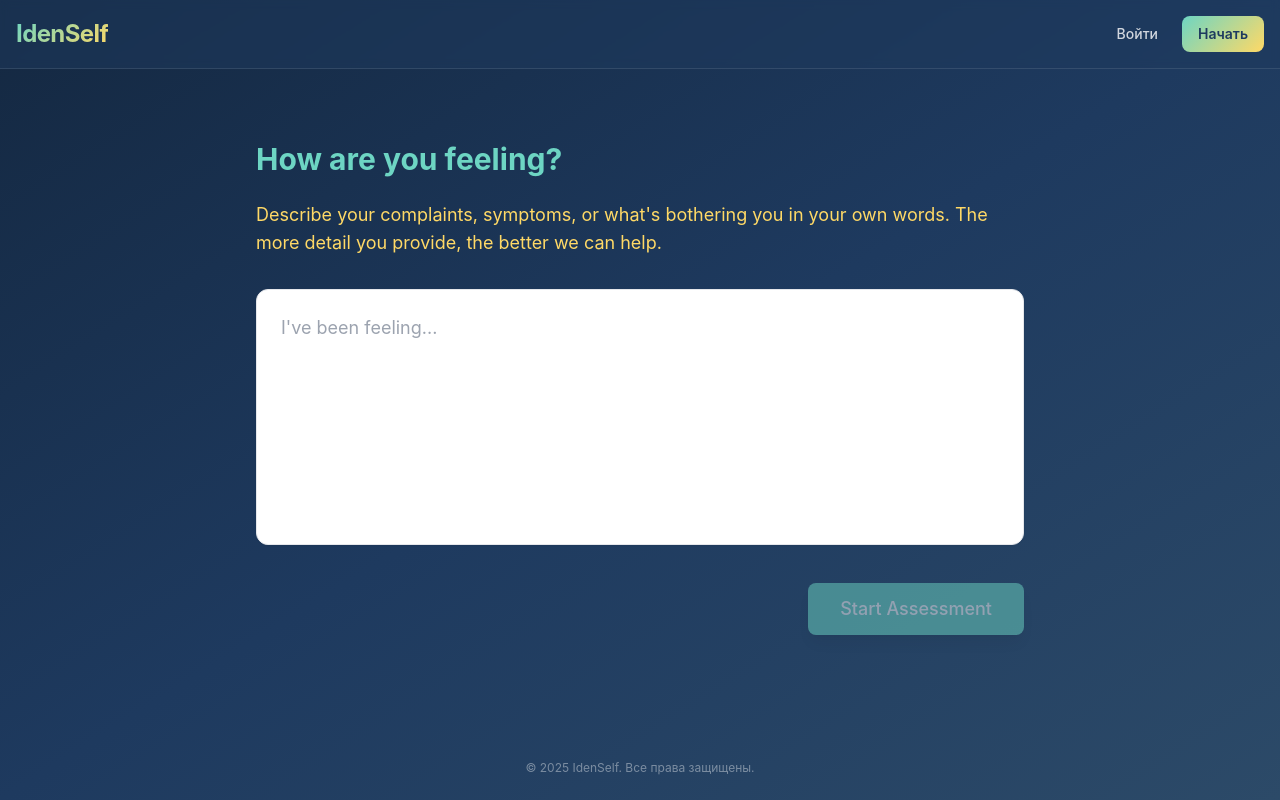
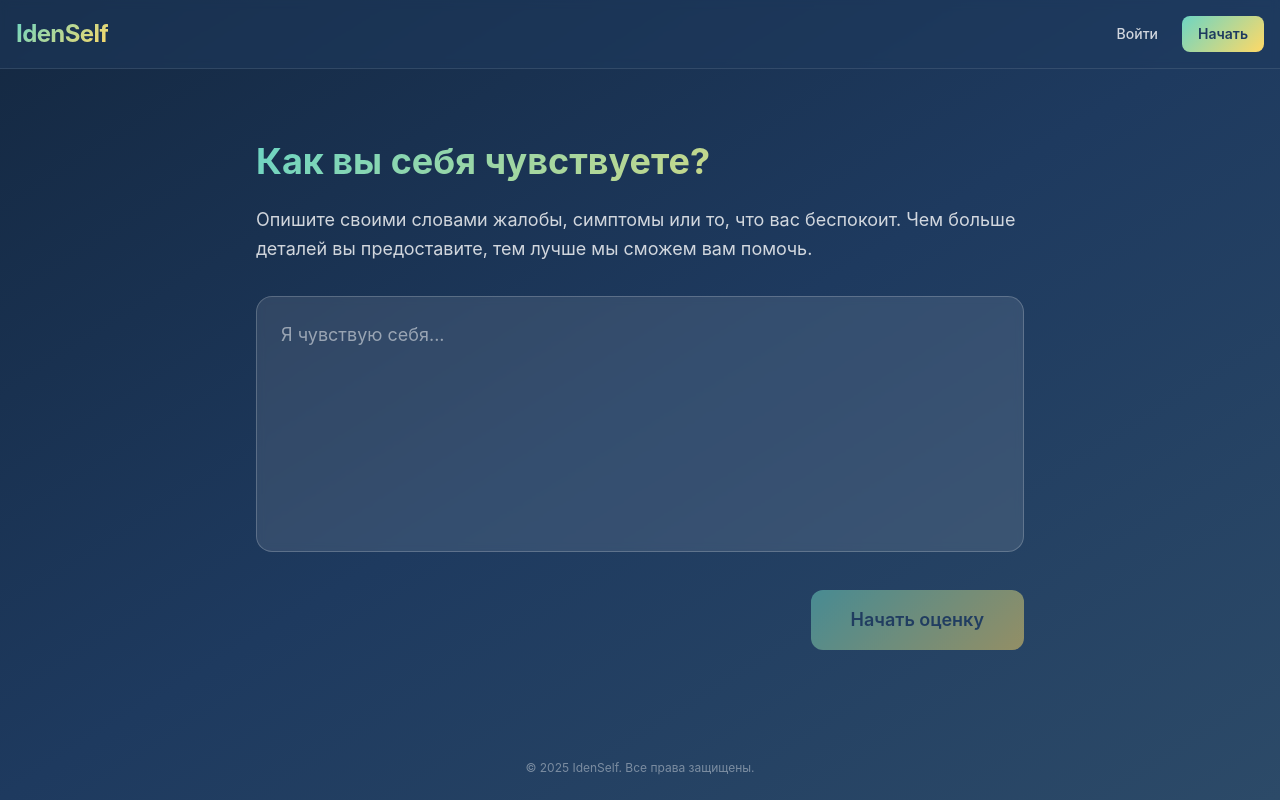
Before and after one commit to zagovormasonov/idenself, a React (Vite) app in the folder client/: page /complaint in a window 1280 px wide. Built offline with nearby package versions, Linux system fonts and the light colour scheme.

Commit message:
Update Complaint page with brand design

```diff
--- a/client/src/pages/ComplaintPage.tsx
+++ b/client/src/pages/ComplaintPage.tsx
@@ -22,13 +22,13 @@ export const ComplaintPage: React.FC = () => {
 
   return (
     <div className="max-w-3xl mx-auto py-12">
-      <h2 className="text-3xl font-bold mb-6 text-primary">How are you feeling?</h2>
-      <p className="mb-8 text-secondary text-lg">
-        Describe your complaints, symptoms, or what's bothering you in your own words. The more detail you provide, the better we can help.
+      <h2 className="text-4xl font-bold mb-6 bg-gradient-brand bg-clip-text text-transparent">Как вы себя чувствуете?</h2>
+      <p className="mb-8 text-white/80 text-lg leading-relaxed">
+        Опишите своими словами жалобы, симптомы или то, что вас беспокоит. Чем больше деталей вы предоставите, тем лучше мы сможем вам помочь.
       </p>
       <textarea
-        className="w-full h-64 p-6 border border-gray-200 rounded-xl shadow-sm focus:ring-2 focus:ring-primary focus:border-transparent outline-none text-lg resize-none"
-        placeholder="I've been feeling..."
+        className="w-full h-64 p-6 bg-white/10 border border-white/20 rounded-2xl text-white placeholder-white/50 focus:ring-2 focus:ring-primary focus:border-transparent outline-none text-lg resize-none backdrop-blur-sm"
+        placeholder="Я чувствую себя..."
         value={complaint}
         onChange={(e) => setComplaint(e.target.value)}
       />
@@ -36,9 +36,9 @@ export const ComplaintPage: React.FC = () => {
         <button
           onClick={handleSubmit}
           disabled={loading || !complaint.trim()}
-          className="bg-primary text-white px-8 py-3 rounded-lg text-lg font-medium hover:bg-opacity-90 transition-all disabled:opacity-50 shadow-lg"
+          className="bg-gradient-brand text-navy px-10 py-4 rounded-xl text-lg font-semibold hover:shadow-2xl hover:shadow-primary/50 transition-all disabled:opacity-50 disabled:hover:shadow-none transform hover:scale-105 disabled:hover:scale-100"
         >
-          {loading ? 'Analyzing...' : 'Start Assessment'}
+          {loading ? 'Анализирую...' : 'Начать оценку'}
         </button>
       </div>
     </div>
```
